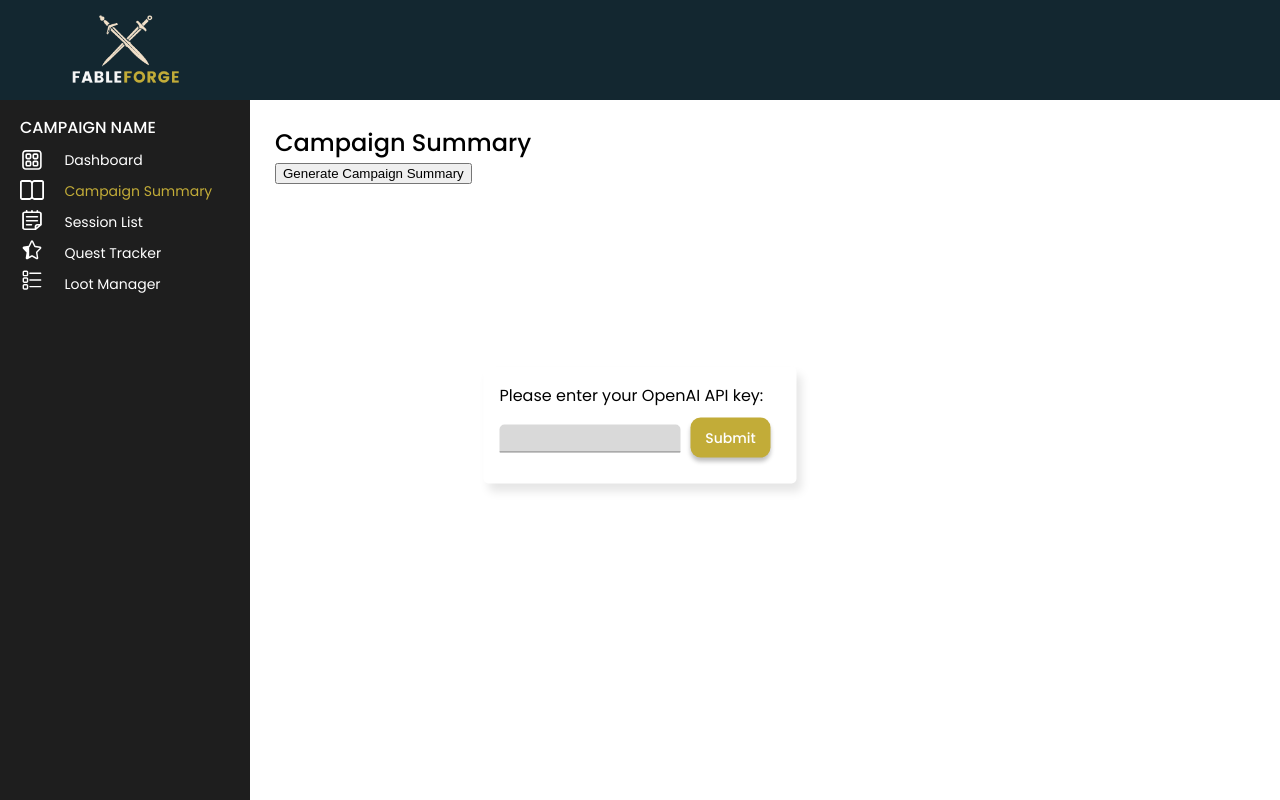
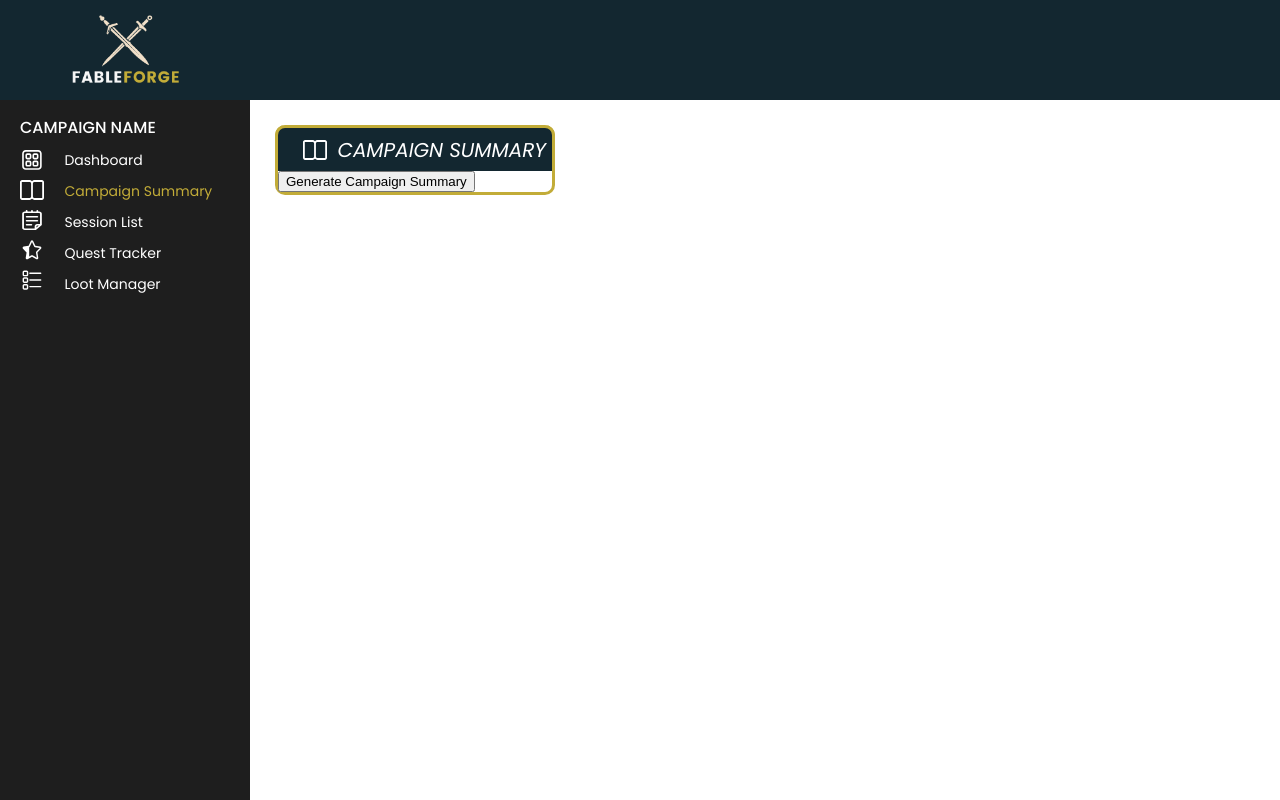
Before and after one commit to alliebourden/fableforge, a React (Vite) app: page /campaign-summary in a window 1280 px wide. Built offline with nearby package versions, Linux system fonts and the light colour scheme.

Commit message:
style - aligned campaign summary with app style

```diff
--- a/src/App.css
+++ b/src/App.css
@@ -1562,9 +1562,68 @@ dialog input {
   margin-top: 20px;
 }
 
+/* campaign summary css */
+
+.campaign-container {
+  width: 100%;
+  display: flex;
+}
+
 .campaign-summary-content {
+  display: flex;
   margin-left: 275px;
   margin-top: 125px;
+  margin-bottom: 25px;
+  width: 100%;
+  flex-direction: column;
+  align-items: center;
+  border: 3px solid #c2ac38;
+  border-radius: 10px 10px 10px 10px;
+  border-top: none;
+  border-right: 3px solid #c2ac38;
+  border-left: 3px solid #c2ac38;
+  margin-right: 50px;
+}
+
+.campaign-summary-top {
+  text-transform: uppercase;
+  display: flex;
+  align-items: center;
+  width: 100%;
+  height: 43px;
+  border-radius: 10px 10px 0px 0px;
+  border-top: 3px solid #c2ac38;
+  border-right: 3px solid #c2ac38;
+  border-left: 3px solid #c2ac38;
+  background: #132730;
+  color: #ffffff;
+  font-size: 20px;
+  font-style: italic;
+  font-weight: 500;
+  line-height: normal;
+}
+
+.campaign-summary-top p {
+  font-size: 20px;
+  font-style: italic;
+  font-weight: 500;
+  line-height: normal;
+  margin-left: 10px;
+}
+
+.campaign-summary-top img {
+  margin-left: 25px;
+}
+
+.campaign-summary-btn-container {
+  width: 100%;
+  display: flex;
+}
+
+.campaign-summary-generation {
+  display: flex;
+  flex-direction: column;
+  align-items: center;
 }
 
 * {
--- a/src/components/CampaignSummary.jsx
+++ b/src/components/CampaignSummary.jsx
@@ -1,19 +1,31 @@
 import React, { useState, useEffect, useContext, useRef } from "react";
 import CampaignSummarizer from "./CampaignSummarizer";
 import { SessionContext } from "./SessionContext";
+import CampaignIcon from "../../assets/icons/CampaignIcon.svg";
 
 export default function CampaignSummary() {
-  const [showApiKeyPrompt, setShowApiKeyPrompt] = useState(true);
-  const { apiKey, setApiKey, sessions } = useContext(SessionContext);
-  const [summaryResponse, setSummaryResponse] = useState(null);
+  const [showApiKeyPrompt, setShowApiKeyPrompt] = useState(false);
+  const {
+    apiKey: contextApiKey,
+    setApiKey: setContextApiKey,
+    sessions,
+  } = useContext(SessionContext);
   const [loading, setLoading] = useState(false);
+  const [generatedSummary, setGeneratedSummary] = useState(null);
 
   const generateSummarybtn = useRef(null);
 
+  useEffect(() => {
+    const storedSummary = localStorage.getItem("generatedSummary");
+    if (storedSummary) {
+      setGeneratedSummary(storedSummary);
+    }
+  }, []);
+
   const handleApiKeySubmission = () => {
-    console.log("Current API Key:", apiKey);
-    setApiKey(apiKey);
-    console.log("API Key saved:", apiKey);
+    console.log("Current API Key:", contextApiKey);
+    localStorage.setItem("apiKey", contextApiKey);
+    console.log("API Key saved:", contextApiKey);
     setShowApiKeyPrompt(false);
     if (generateSummarybtn.current) {
       generateSummarybtn.current.click();
@@ -21,7 +33,7 @@ export default function CampaignSummary() {
   };
 
   const handleGenerateSummary = async () => {
-    if (!apiKey) {
+    if (!contextApiKey) {
       setShowApiKeyPrompt(true);
       return;
     }
@@ -29,8 +41,10 @@ export default function CampaignSummary() {
     try {
       setLoading(true);
       console.log("Sessions:", sessions);
-      const response = await CampaignSummarizer(sessions, apiKey);
-      setSummaryResponse(response);
+      const response = await CampaignSummarizer(sessions, contextApiKey);
+      setGeneratedSummary(response);
+
+      localStorage.setItem("generatedSummary", response);
     } catch (error) {
       console.error("Error generating campaign summary:", error);
     } finally {
@@ -39,7 +53,7 @@ export default function CampaignSummary() {
   };
 
   const handleApiKeyInputChange = (e) => {
-    setApiKey(e.target.value);
+    setContextApiKey(e.target.value);
   };
 
   const handleApiKeyInputKeyPress = (e) => {
@@ -49,13 +63,30 @@ export default function CampaignSummary() {
   };
 
   return (
-    <div>
+    <div className="campaign-container">
+      <div className="campaign-summary-content">
+        <div className="campaign-summary-top">
+          <img src={CampaignIcon} height={20} />
+          <p>Campaign Summary</p>
+        </div>
+        <div className="campaign-summary-btn-container">
+          <button onClick={handleGenerateSummary}>
+            Generate Campaign Summary
+          </button>
+        </div>
+        {generatedSummary && (
+          <div className="campaign-summary-generation">
+            {loading && <p>Loading...</p>}
+            <p>{generatedSummary}</p>
+          </div>
+        )}
+      </div>
       {showApiKeyPrompt && (
         <dialog open className="api-prompt">
           <p>Please enter your OpenAI API key:</p>
           <input
             type="text"
-            value={apiKey}
+            value={contextApiKey}
             onChange={handleApiKeyInputChange}
             onKeyPress={handleApiKeyInputKeyPress}
           />
@@ -67,18 +98,6 @@ export default function CampaignSummary() {
           </button>
         </dialog>
       )}
-      <div className="campaign-summary-content">
-        <h2>Campaign Summary</h2>
-        <button onClick={handleGenerateSummary}>
-          Generate Campaign Summary
-        </button>
-        {loading && <p>Loading...</p>}
-        {summaryResponse && (
-          <div>
-            <p>{summaryResponse}</p>
-          </div>
-        )}
-      </div>
     </div>
   );
 }
```
